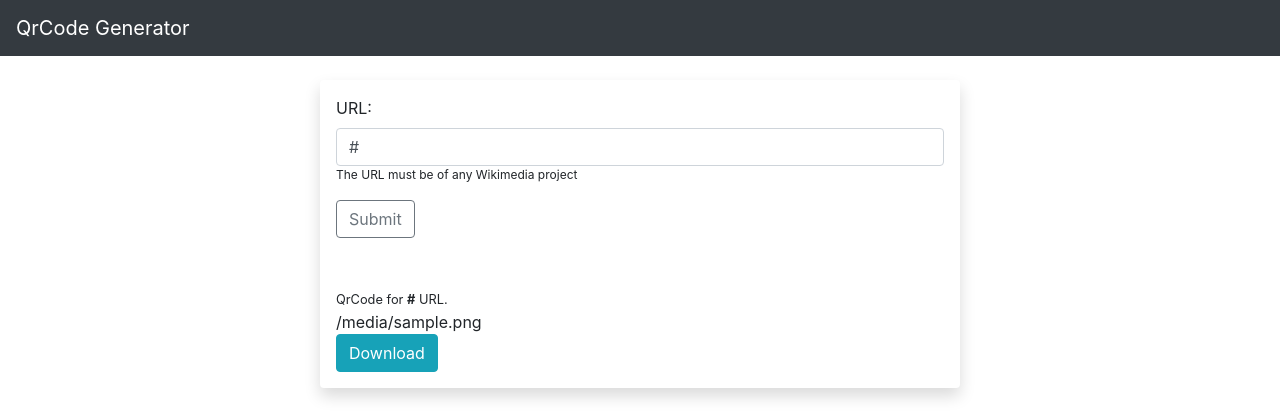
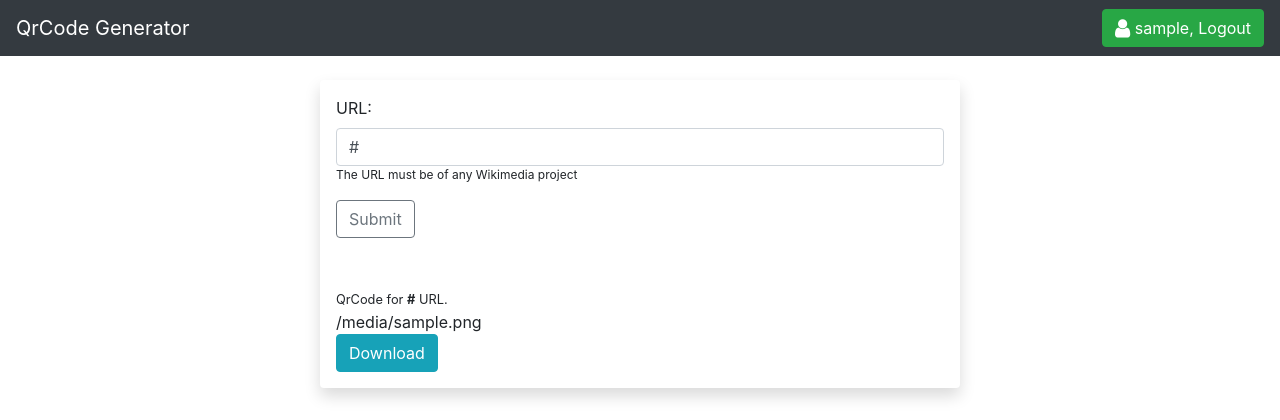
Before and after one commit to wikimedia/labs-tools-qrcode-generator, a Flask app: template templates/Index.html in a window 1280 px wide. Shown: the top 420 px of the page. Run offline with Flask 2, Linux system fonts and the light colour scheme; the template is opened without the code that fills it: most values are stand-ins (such as "Sample title", 1, 10 or a date in 2020); some libraries are stand-ins or nearby versions.

Commit message:
Minor Changes

```diff
--- a/app.py
+++ b/app.py
@@ -2,22 +2,43 @@
 # encoding: utf-8
 
 from flask import Flask, render_template, request, Markup, send_from_directory
+from flask_mwoauth import MWOAuth
 import qrcode
 import qrcode.image.svg
+
 import datetime
 import urllib
+import yaml
+import os
 
 app = Flask( __name__ )
+app.secret_key = os.urandom(24)
 
+# Load configuration from YAML file
+__dir__ = os.path.dirname(__file__)
+app.config.update( yaml.safe_load(open(os.path.join(__dir__, 'config.yaml'))))
 
+# Get variables
+base_url = app.config['OAUTH_MWURI']
+api_endpoint = base_url + '/api.php'
+consumer_key = app.config['CONSUMER_KEY']
+consumer_secret = app.config['CONSUMER_SECRET']
+
+# Register blueprint to app
+mwoauth = MWOAuth(base_url= base_url, consumer_key=consumer_key, consumer_secret=consumer_secret)
+app.register_blueprint(mwoauth.bp)
+
+# /index route for return_to
+@app.route('/index', methods=['GET'])
 @app.route('/', methods=['GET'])
 def index():
 
     # Get the URL from the query string
     url = request.args.get('urltextBox')
+    username = mwoauth.get_current_user(True)
 
     if url is None:
-        return render_template('Index.html')
+        return render_template('Index.html', username=username)
     else:
 
         # Escape the unicode encoding from URL
@@ -35,7 +56,7 @@ def index():
         # Read the QR Code
         svg = open(fileWithPath).read()
 
-        return render_template( 'Index.html', url=url, fileName=getfileName, src= Markup(svg) )
+        return render_template( 'Index.html', url=url, fileName=getfileName, username=username, src= Markup(svg) )
 
 
 @app.route('/download/<string:filename>', methods=['GET'])
--- /dev/null
+++ b/config.yaml
@@ -0,0 +1,3 @@
+CONSUMER_KEY:
+CONSUMER_SECRET:
+OAUTH_MWURI: http://dev.wiki.local.wmftest.net:8080/w
--- a/requirements.txt
+++ b/requirements.txt
@@ -1,2 +1,4 @@
 flask==1.0.3
+flask_mwoauth
 qrcode
+pyyaml
--- a/templates/Index.html
+++ b/templates/Index.html
@@ -2,17 +2,31 @@
 <html lang="en">
 <head>
     <meta charset="UTF-8">
+    <meta name="viewport" content="width=device-width, initial-scale=1">
     <title>Home</title>
     <link href="//stackpath.bootstrapcdn.com/bootstrap/4.3.1/css/bootstrap.min.css" rel="stylesheet">
+    <link rel="stylesheet" href="https://cdnjs.cloudflare.com/ajax/libs/font-awesome/4.7.0/css/font-awesome.min.css"
 </head>
 <body>
 <nav class="navbar navbar-dark bg-dark">
     <a class="navbar-brand" href="{{ url_for('index') }}">QrCode Generator</a>
-    <!--
-    <ul class="nav navbar-nav navbar-right">
-      <li><button class="btn btn-success my-2 my-sm-0" type="submit">Login</button></li>
-    </ul>
-    -->
+    {% if username is not none %}
+        <ul class="nav navbar-nav navbar-right">
+          <li>
+              <a class="btn btn-success my-2 my-sm-0" href="/logout">
+              <i class="fa fa-user fa-lg"></i> {{username}}, Logout
+              </a>
+          </li>
+        </ul>
+    {% else %}
+        <ul class="nav navbar-nav navbar-right">
+          <li>
+              <a class="btn btn-success my-2 my-sm-0" href="/login">
+                <i class="fa fa-sign-in fa-lg"></i> Login
+              </a>
+          </li>
+        </ul>
+    {% endif %}
 </nav>
 <br>
 <div class="container col-lg-6 p-3 bg-white shadow rounded">
```
